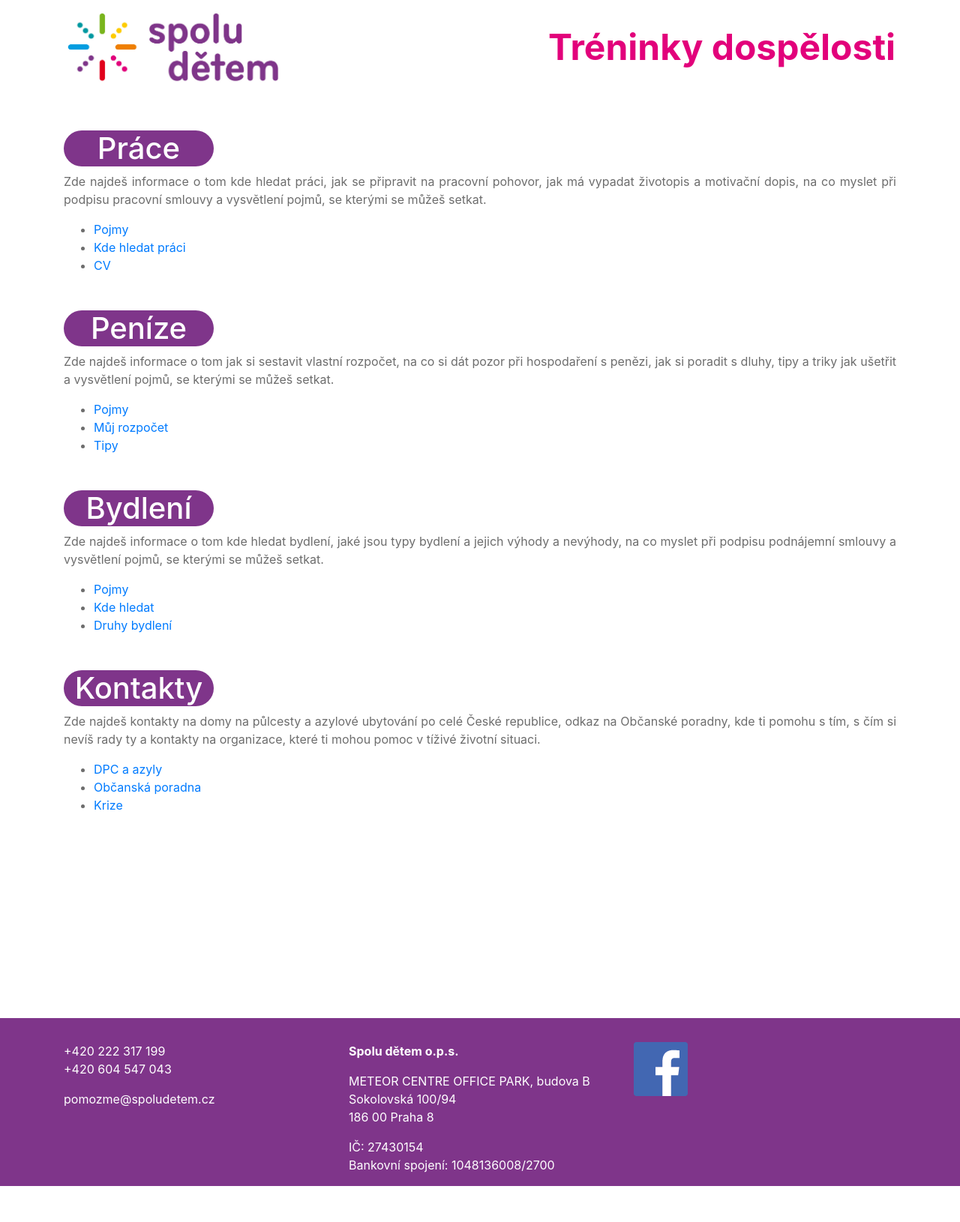
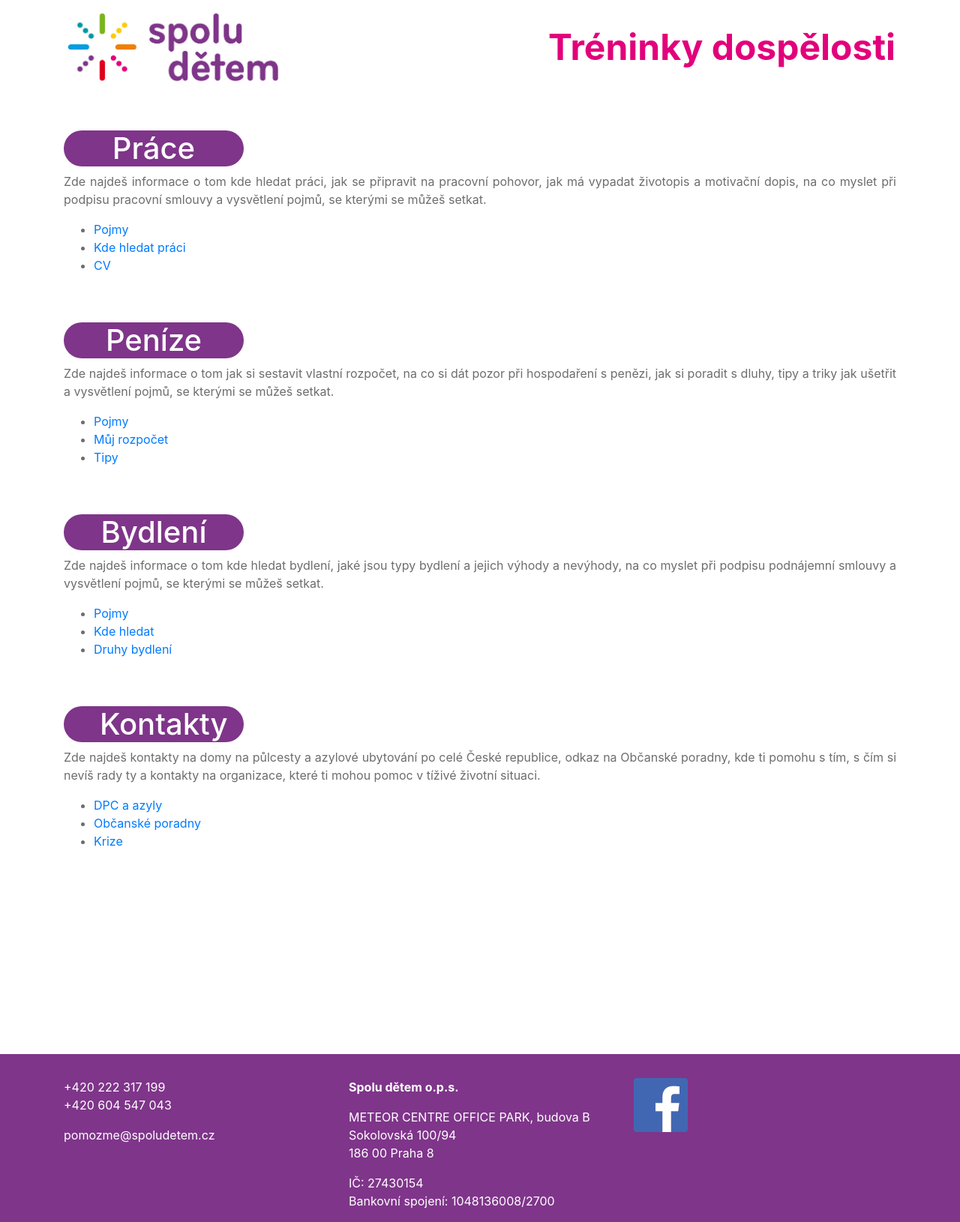
Before and after one commit to spoludetem/treninkydospelosti.cz, a Jekyll site: the page built from index.md, in a window 1280 px wide. Shown: the whole page at 75% size. Built offline with Jekyll 4.4.1, drawn with Linux system fonts in a browser that asks for light colours; our own code applies the rules of GitHub Pages for plain Markdown files; before the commit the page ends 1582 px from its top, so only the background shows below that.

Commit message:
fixed h1 sizing in subpages according to #8 reqs
- h1 now do not use size, only padding to always be a bit bigger than heading
- h1 on index page has fixed width
- {{ site.title }} now holds proper title

```diff
--- a/_config.yml
+++ b/_config.yml
@@ -13,8 +13,8 @@
 # you will see them accessed via {{ site.title }}, {{ site.email }}, and so on.
 # You can create any custom variable you would like, and they will be accessible
 # in the templates via {{ site.myvariable }}.
-title: Your awesome title
-email: your-email@example.com
+title: Tréninky dospělosti
+email: pomozme@spoludetem.cz
 description: >- # this means to ignore newlines until "baseurl:"
   Write an awesome description for your new site here. You can edit this
   line in _config.yml. It will appear in your document head meta (for
--- a/_includes/header.html
+++ b/_includes/header.html
@@ -18,5 +18,5 @@
           <img src="{{ site.baseurl }}/assets/SD_logo_bitmap_001.jpg" height="100" alt="Spolu dětem" />
         </a>
       </span>
-      <span class="brand-title font-weight-bold">Tréninky dospělosti</span>
+      <span class="brand-title font-weight-bold">{{ site.title }}</span>
     </nav>
--- a/assets/css/common.css
+++ b/assets/css/common.css
@@ -31,10 +31,16 @@ h1 {
     color: #ffffff;
     background-color: #7f358a;
     border-radius: 40px;
-    width: 200px;
     text-align: center;
     margin-top: 3rem;
     box-shadow: 2px 2px;
+    padding-left: 3rem;
+    padding-right: 3rem;
+    display: inline-block;
+}
+
+.index h1 {
+    width: 15rem;
 }
 
 h2 {
--- a/index.md
+++ b/index.md
@@ -31,5 +32,5 @@ Zde najdeš informace o tom kde hledat bydlení, jaké jsou typy bydlení a jeji
 Zde najdeš kontakty na domy na půlcesty a azylové ubytování po celé České republice, odkaz na Občanské poradny, kde ti pomohu s tím, s čím si nevíš rady ty a kontakty na organizace, které ti mohou pomoc v tíživé životní situaci.
 
 * [DPC a azyly](kontakty/dpc-azyly)
-* [Občanská poradna](kontakty/obcanska-poradna)
+* [Občanské poradny](kontakty/obcanske-poradny)
 * [Krize](kontakty/krize)
```
Also changed, not shown: other parts of _includes/header.html (+1 -1 lines), other parts of index.md (+1 -0 lines), kontakty/obcanske-poradny.md (renamed from kontakty/obcanska-poradna.md).
